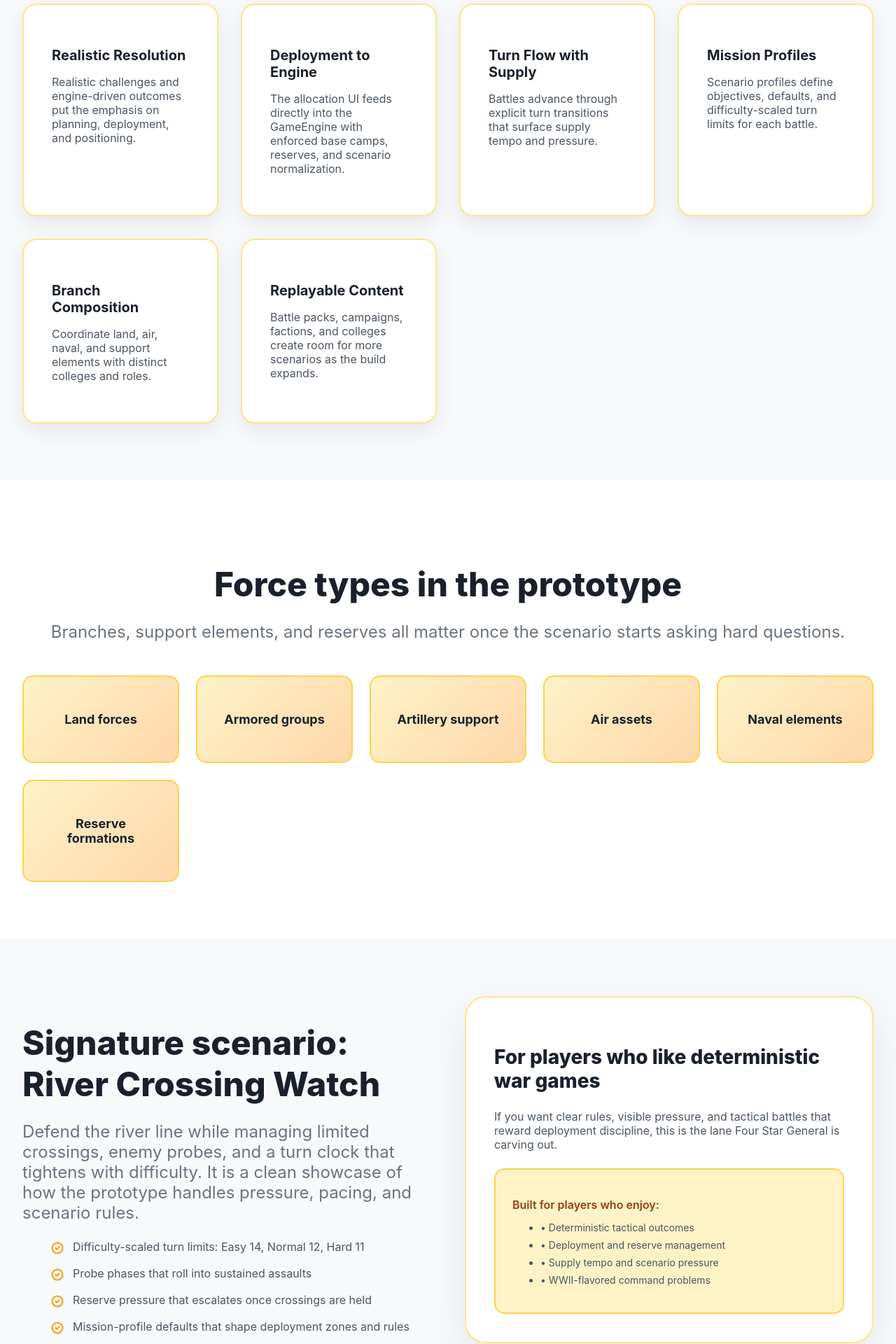
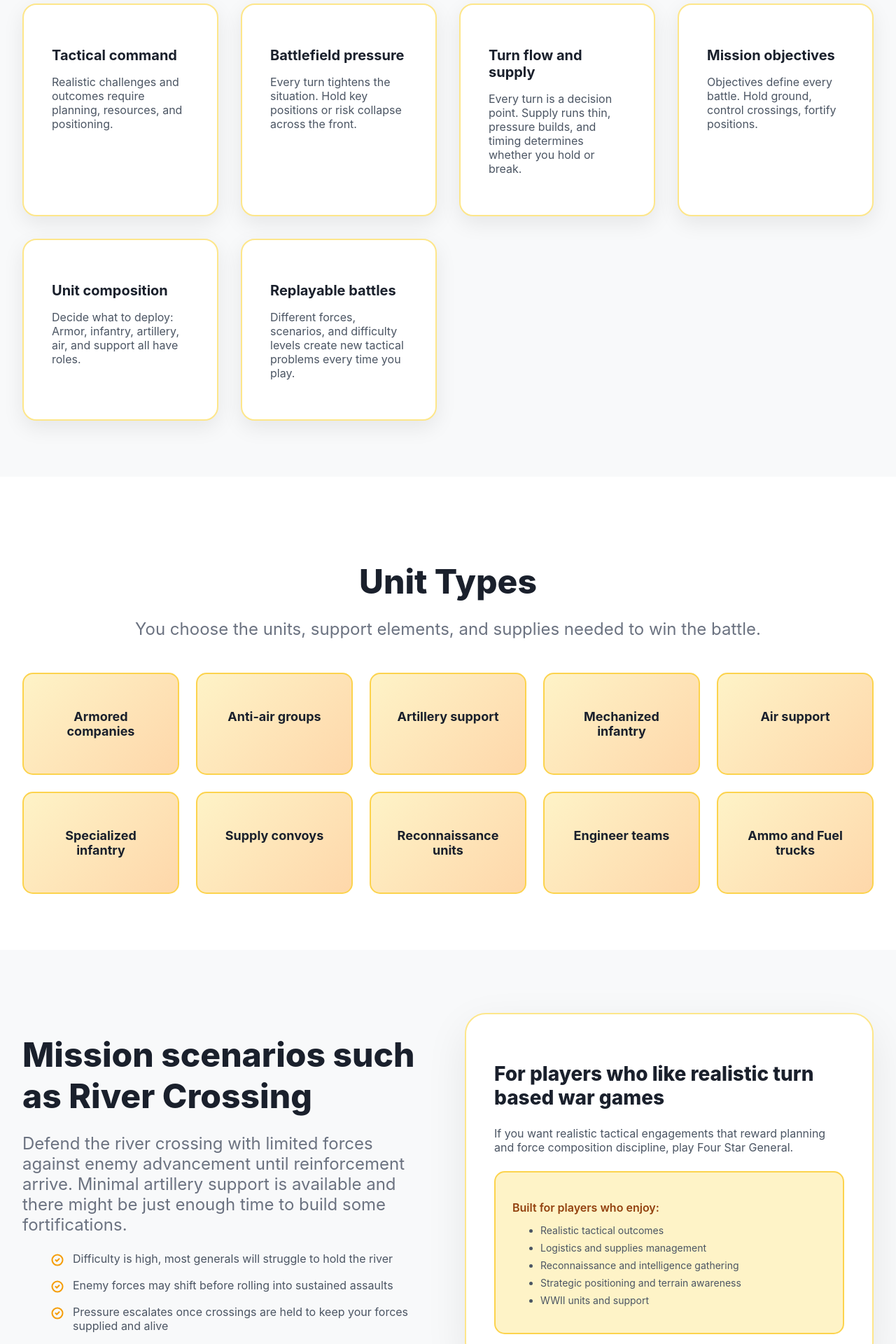
Before and after one commit to sixsmithgames-RPGCombatSimulator/SixsmithGames, a Next.js app: page /apps/fourstargeneral in a window 1280 px wide. Shown: the part 1840-3760 px from the top of the page at 70% size. Built offline with nearby package versions, Linux system fonts and the light colour scheme; no server answers.

Commit message:
Update pricing page copy for FSG

```diff
--- a/app/apps/fourstargeneral/page.tsx
+++ b/app/apps/fourstargeneral/page.tsx
@@ -11,21 +11,25 @@ import LaunchAppButton from '@/components/LaunchAppButton';
 
 export default function FourStarGeneralPage() {
   const features = [
-    { title: 'Realistic Resolution', description: 'Realistic challenges and engine-driven outcomes put the emphasis on planning, deployment, and positioning.' },
-    { title: 'Deployment to Engine', description: 'The allocation UI feeds directly into the GameEngine with enforced base camps, reserves, and scenario normalization.' },
-    { title: 'Turn Flow with Supply', description: 'Battles advance through explicit turn transitions that surface supply tempo and pressure.' },
-    { title: 'Mission Profiles', description: 'Scenario profiles define objectives, defaults, and difficulty-scaled turn limits for each battle.' },
-    { title: 'Branch Composition', description: 'Coordinate land, air, naval, and support elements with distinct colleges and roles.' },
-    { title: 'Replayable Content', description: 'Battle packs, campaigns, factions, and colleges create room for more scenarios as the build expands.' },
+    { title: 'Tactical command', description: 'Realistic challenges and outcomes require planning, resources, and positioning.' },
+    { title: 'Battlefield pressure', description: 'Every turn tightens the situation. Hold key positions or risk collapse across the front.' },
+    { title: 'Turn flow and supply', description: 'Every turn is a decision point. Supply runs thin, pressure builds, and timing determines whether you hold or break.' },
+    { title: 'Mission objectives', description: 'Objectives define every battle. Hold ground, control crossings, fortify positions.' },
+    { title: 'Unit composition', description: 'Decide what to deploy: Armor, infantry, artillery, air, and support all have roles.' },
+    { title: 'Replayable battles', description: 'Different forces, scenarios, and difficulty levels create new tactical problems every time you play.' },
   ];
 
   const unitTypes = [
-    'Land forces',
-    'Armored groups',
+    'Armored companies',
+    'Anti-air groups',
     'Artillery support',
-    'Air assets',
-    'Naval elements',
-    'Reserve formations',
+    'Mechanized infantry',
+    'Air support',
+    'Specialized infantry',
+    'Supply convoys',
+    'Reconnaissance units',
+    'Engineer teams',
+    'Ammo and Fuel trucks',
   ];
 
   return (
@@ -277,10 +281,10 @@ export default function FourStarGeneralPage() {
         <div style={{maxWidth: '1280px', margin: '0 auto', padding: '0 2rem'}}>
           <div style={{textAlign: 'center', marginBottom: '3rem'}}>
             <h2 style={{fontSize: 'clamp(2rem, 5vw, 3rem)', fontWeight: '800', color: '#1a202c', marginBottom: '1rem'}}>
-              Force types in the prototype
+              Unit Types
             </h2>
             <p style={{fontSize: 'clamp(1.125rem, 2.5vw, 1.5rem)', color: '#6b7280'}}>
-              Branches, support elements, and reserves all matter once the scenario starts asking hard questions.
+              You choose the units, support elements, and supplies needed to win the battle.
             </p>
           </div>
 
@@ -322,35 +326,35 @@ export default function FourStarGeneralPage() {
           <div style={{display: 'grid', gridTemplateColumns: 'repeat(auto-fit, minmax(300px, 1fr))', gap: '3rem', alignItems: 'center'}}>
             <div>
               <h2 style={{fontSize: 'clamp(2rem, 5vw, 3rem)', fontWeight: '800', color: '#1a202c', marginBottom: '1.5rem'}}>
-                Signature scenario: River Crossing Watch
+                Mission scenarios such as River Crossing
               </h2>
               <p style={{fontSize: 'clamp(1.125rem, 2.5vw, 1.5rem)', color: '#6b7280', marginBottom: '1.5rem'}}>
-                Defend the river line while managing limited crossings, enemy probes, and a turn clock that tightens with difficulty. It is a clean showcase of how the prototype handles pressure, pacing, and scenario rules.
+                Defend the river crossing with limited forces against enemy advancement until reinforcement arrive. Minimal artillery support is available and there might be just enough time to build some fortifications.
               </p>
               <ul style={{display: 'flex', flexDirection: 'column', gap: '1rem'}}>
                 <li style={{display: 'flex', alignItems: 'flex-start'}}>
                   <svg style={{width: '20px', height: '20px', color: '#f59e0b', marginRight: '0.75rem', flexShrink: 0, marginTop: '2px'}} fill="none" stroke="currentColor" viewBox="0 0 24 24">
                     <path strokeLinecap="round" strokeLinejoin="round" strokeWidth={2.5} d="M9 12l2 2 4-4m6 2a9 9 0 11-18 0 9 9 0 0118 0z" />
                   </svg>
-                  <span style={{color: '#4b5563'}}>Difficulty-scaled turn limits: Easy 14, Normal 12, Hard 11</span>
+                  <span style={{color: '#4b5563'}}>Difficulty is high, most generals will struggle to hold the river</span>
                 </li>
                 <li style={{display: 'flex', alignItems: 'flex-start'}}>
                   <svg style={{width: '20px', height: '20px', color: '#f59e0b', marginRight: '0.75rem', flexShrink: 0, marginTop: '2px'}} fill="none" stroke="currentColor" viewBox="0 0 24 24">
                     <path strokeLinecap="round" strokeLinejoin="round" strokeWidth={2.5} d="M9 12l2 2 4-4m6 2a9 9 0 11-18 0 9 9 0 0118 0z" />
                   </svg>
-                  <span style={{color: '#4b5563'}}>Probe phases that roll into sustained assaults</span>
+                  <span style={{color: '#4b5563'}}>Enemy forces may shift before rolling into sustained assaults</span>
                 </li>
                 <li style={{display: 'flex', alignItems: 'flex-start'}}>
                   <svg style={{width: '20px', height: '20px', color: '#f59e0b', marginRight: '0.75rem', flexShrink: 0, marginTop: '2px'}} fill="none" stroke="currentColor" viewBox="0 0 24 24">
                     <path strokeLinecap="round" strokeLinejoin="round" strokeWidth={2.5} d="M9 12l2 2 4-4m6 2a9 9 0 11-18 0 9 9 0 0118 0z" />
                   </svg>
-                  <span style={{color: '#4b5563'}}>Reserve pressure that escalates once crossings are held</span>
+                  <span style={{color: '#4b5563'}}> Pressure escalates once crossings are held to keep your forces supplied and alive</span>
                 </li>
                 <li style={{display: 'flex', alignItems: 'flex-start'}}>
                   <svg style={{width: '20px', height: '20px', color: '#f59e0b', marginRight: '0.75rem', flexShrink: 0, marginTop: '2px'}} fill="none" stroke="currentColor" viewBox="0 0 24 24">
                     <path strokeLinecap="round" strokeLinejoin="round" strokeWidth={2.5} d="M9 12l2 2 4-4m6 2a9 9 0 11-18 0 9 9 0 0118 0z" />
                   </svg>
-                  <span style={{color: '#4b5563'}}>Mission-profile defaults that shape deployment zones and rules</span>
+                  <span style={{color: '#4b5563'}}>Careful planning and execution are required to succeed</span>
                 </li>
               </ul>
             </div>
@@ -362,10 +366,10 @@ export default function FourStarGeneralPage() {
               border: '2px solid #fde68a'
             }}>
               <h3 style={{fontSize: '1.75rem', fontWeight: '800', color: '#1a202c', marginBottom: '1.5rem'}}>
-                For players who like deterministic war games
+                For players who like realistic turn based war games
               </h3>
               <p style={{color: '#4b5563', marginBottom: '1.5rem'}}>
-                If you want clear rules, visible pressure, and tactical battles that reward deployment discipline, this is the lane Four Star General is carving out.
+                If you want realistic tactical engagements that reward planning and force composition discipline, play Four Star General.
               </p>
               <div style={{
                 background: '#fef3c7',
@@ -375,10 +379,11 @@ export default function FourStarGeneralPage() {
               }}>
                 <p style={{fontWeight: '600', color: '#92400e', marginBottom: '0.75rem'}}>Built for players who enjoy:</p>
                 <ul style={{display: 'flex', flexDirection: 'column', gap: '0.5rem', color: '#4b5563', fontSize: '0.875rem'}}>
-                  <li>• Deterministic tactical outcomes</li>
-                  <li>• Deployment and reserve management</li>
-                  <li>• Supply tempo and scenario pressure</li>
-                  <li>• WWII-flavored command problems</li>
+                  <li>Realistic tactical outcomes</li>
+                  <li>Logistics and supplies management</li>
+                  <li>Reconnaissance and intelligence gathering</li>
+                  <li>Strategic positioning and terrain awareness</li>
+                  <li>WWII units and support</li>
                 </ul>
               </div>
             </div>
@@ -416,7 +421,7 @@ export default function FourStarGeneralPage() {
             marginBottom: '1.5rem',
             textShadow: '0 4px 20px rgba(0,0,0,0.3)'
           }}>
-            Start with the tactical prototype
+            Start playing Four Star General
           </h2>
           <p style={{
             fontSize: 'clamp(1.125rem, 3vw, 1.5rem)',
@@ -424,7 +429,7 @@ export default function FourStarGeneralPage() {
             marginBottom: '2.5rem',
             textShadow: '0 2px 10px rgba(0,0,0,0.2)'
           }}>
-            Play with the tactical core of units. Add more units, weapons, and scenarios when you want more. Check out campaign mode where you can start from planning for D-day and play through victory over the Axis.
+            Play with the tactical core of units. Add units, weapons, and scenarios when you want more. Check out campaign mode where you can start from planning for D-day and play through victory over the Axis.
           </p>
           <div style={{ display: 'flex', justifyContent: 'center', gap: '1rem', flexWrap: 'wrap' }}>
             <LaunchAppButton
```
Also changed, not shown: 1 other file (tests, documents, lock files or other folders).
